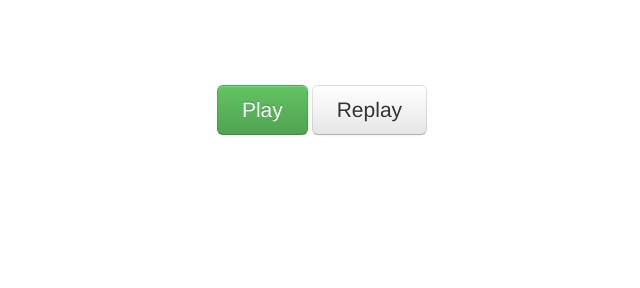
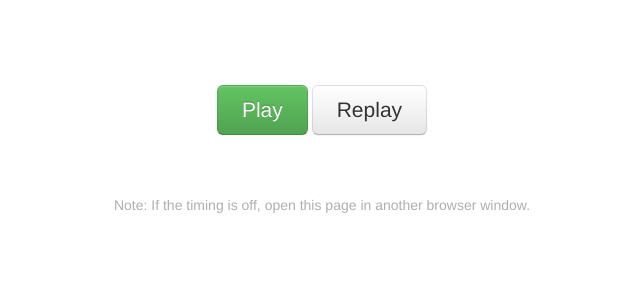
Before and after one commit to stevekrouse/ToTheBeat, a Flask app: template templates/watching.html in a window 1280 px wide. Shown: the part 512-800 px from the top of the page, without its empty margins (318-958 px from the left). Run offline with Flask 2, Linux system fonts and the light colour scheme; the template is opened without the code that fills it: most values are stand-ins (such as "Sample title", 1, 10 or a date in 2020); parts of the project's set-up code (start-up, migrations or seed data) failed here and were passed over.

Commit message:
added hint about opening app in new brower window

```diff
--- a/templates/watching.html
+++ b/templates/watching.html
@@ -82,6 +82,11 @@
         </p>
       </div>
     </div>
+
+     <div class="footer">
+        <p style="color: rgb(175, 175, 175);">Note: If the timing is off, open
+        this page in another browser window.</p>
+      </div>
     <!-- AddThis Button BEGIN -->
     <div class="addthis_toolbox addthis_floating_style addthis_32x32_style" style="right:50px;top:50px;">
       <a class="addthis_button_preferred_1"></a>
```
